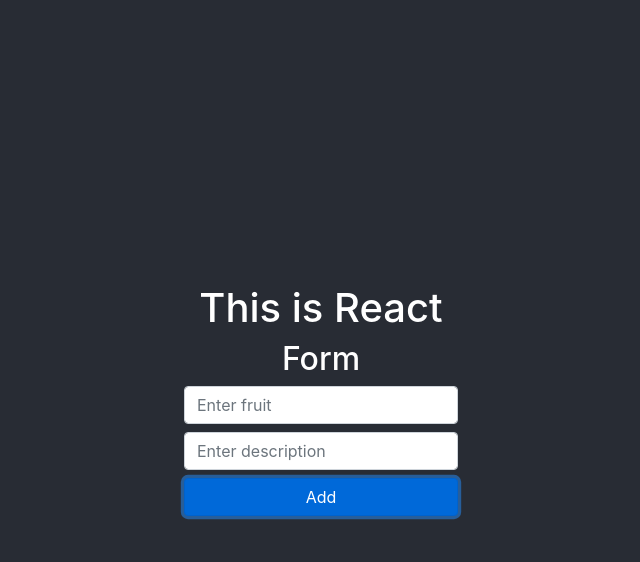
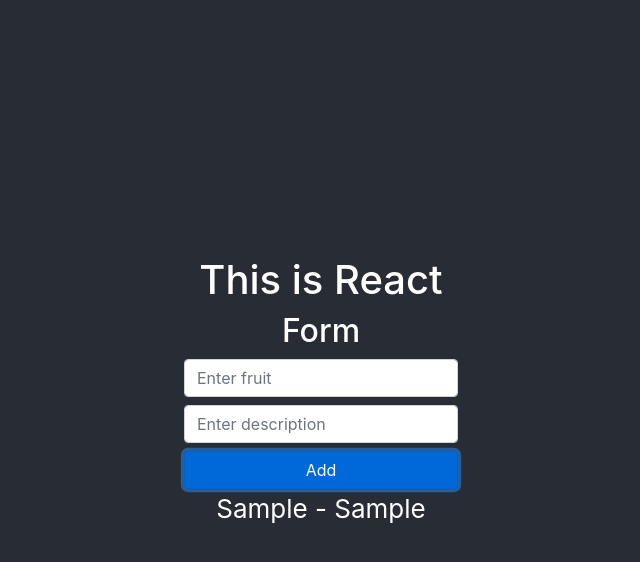
Before and after one commit to melliottgithub/curso-de-react, a React (Create React App) app: page / in a window 1280 px wide. Both pictures are taken after typing "Sample", "Sample" into the empty fields and a click on the button "Add". Shown: the top 562 px of the page, without its empty margins (319-959 px from the left). Built offline with nearby package versions, Linux system fonts and the light colour scheme.

Commit message:
practiceAll

```diff
--- a/src/components/Form.jsx
+++ b/src/components/Form.jsx
@@ -2,21 +2,33 @@
 
 const Form = () => {
   const [fruit, setFruit] = useState("");
-    const [description, setDescription] = useState("");
+  const [description, setDescription] = useState("");
+  const [list, setList] = useState([]);
 
-    const saveData = (e) => {
-        e.preventDefault()
+  const saveData = (e) => {
+    e.preventDefault();
 
-        if (!fruit.trim()) {
-            return
-        }
-        if (!description.trim()) {
-            return
-        }
-        e.target.reset()
-        setFruit('')
-        setDescription('')
+    if (!fruit.trim()) {
+      return;
     }
+    if (!description.trim()) {
+      return;
+    }
+
+    setList([...list, { fruit, description }]);
+
+    e.target.reset();
+    setFruit("");
+    setDescription("");
+  };
+
+  //   const handleChangeFruit = (e) => {
+  //     setFruit(e.target.value);
+  //   };
+
+  //   const handleChangeDescription = (e) => {
+  //     setDescription(e.target.value);
+  //   };
 
   return (
     <Fragment>
@@ -38,8 +50,17 @@
           className="form-control mb-2"
           onChange={(e) => setDescription(e.target.value)}
         />
-        <button type='submit' className="btn btn-primary btn-block">Add</button>
+        <button type="submit" className="btn btn-primary btn-block">
+          Add
+        </button>
       </form>
+      <div>
+        {list.map((item, index) => (
+          <p key={index}>
+            {item.fruit} - {item.description}
+          </p>
+        ))}
+      </div>
     </Fragment>
   );
 };
```
